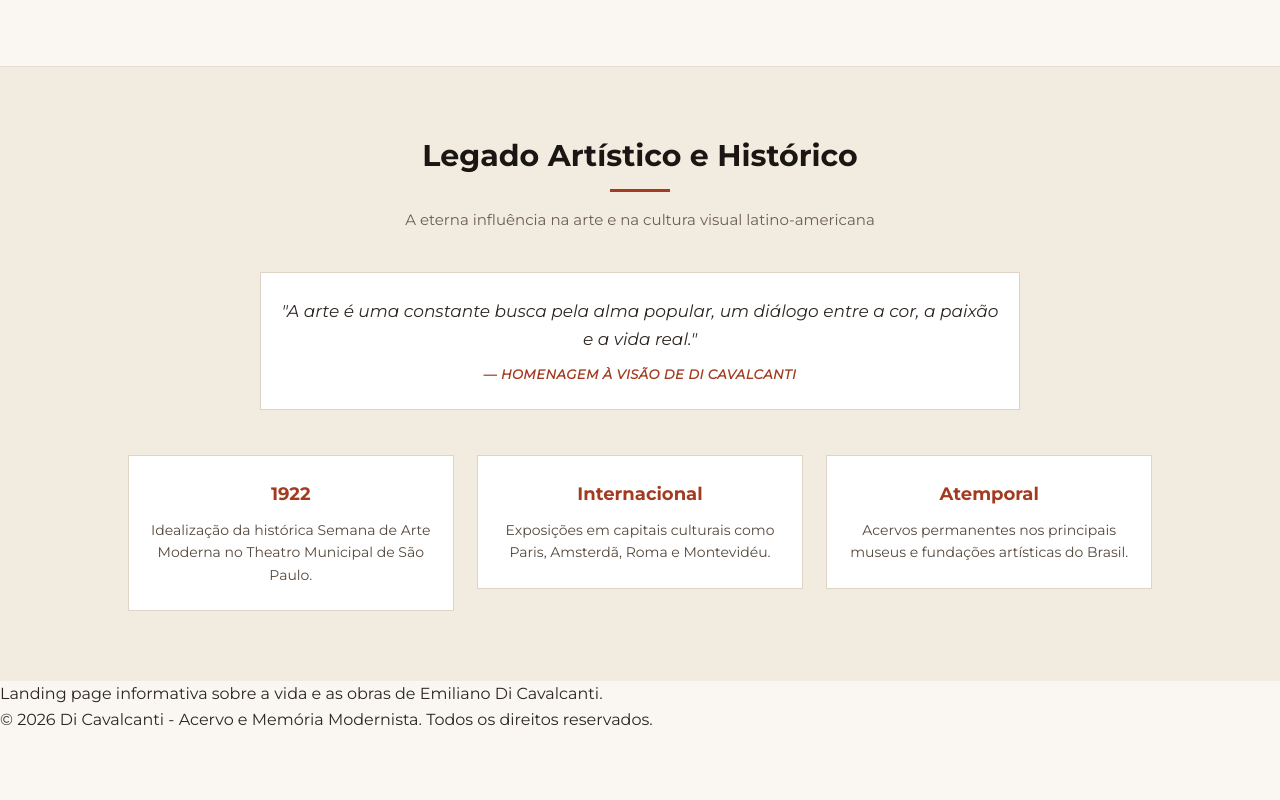
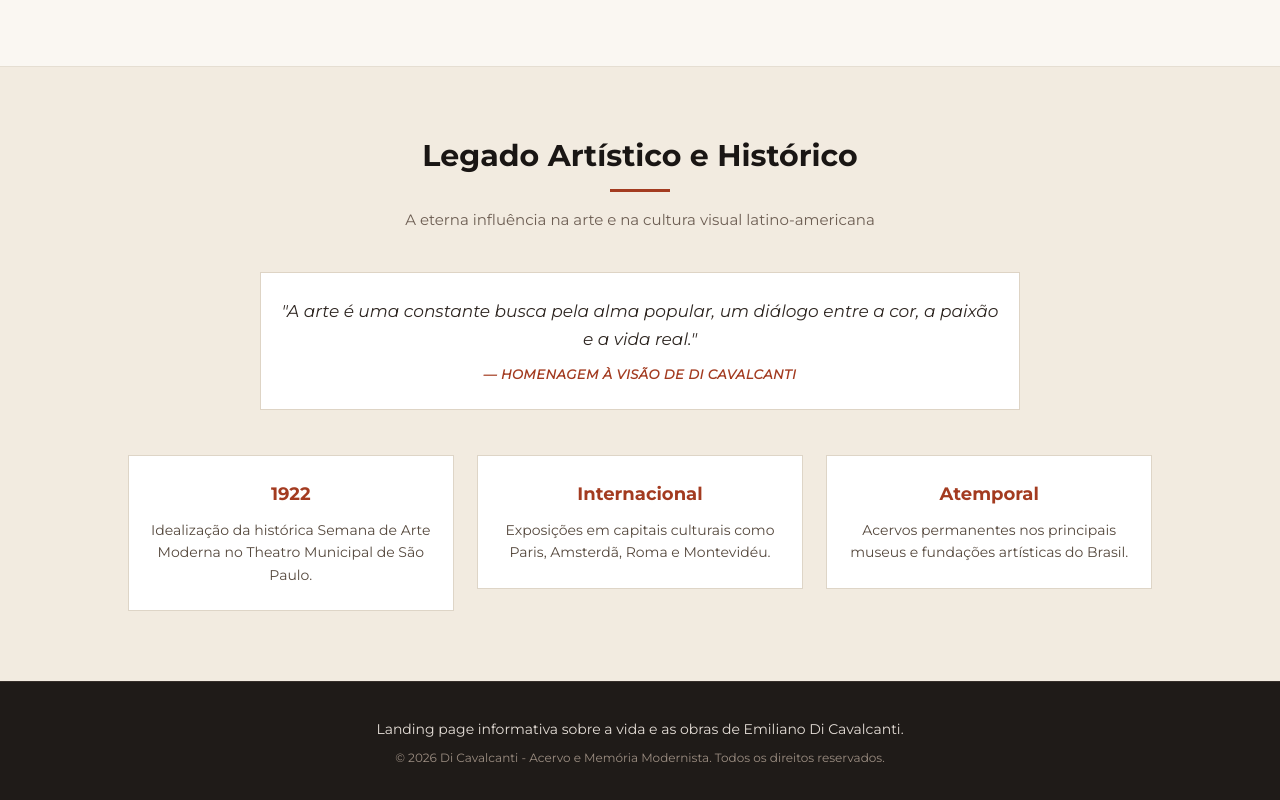
Before and after one commit to brunoproencadev/di-cavalcanti, a plain HTML site: page index.html in a window 1280 px wide. Shown: the part 2741-3541 px from the top of the page. Before the commit the page ends 3473 px from the top, so only its background shows below. Drawn offline with nearby package versions, Linux system fonts and the light colour scheme.

Commit message:
style(css): estilizar rodape principal com informacoes e copyright

```diff
--- a/css/style.css
+++ b/css/style.css
@@ -396,3 +396,32 @@ body {
   color: #55483d;
   line-height: 1.6;
 }
+
+/* Rodape Principal */
+.rodape-principal {
+  background-color: #1f1b18;
+  color: #d1c6bc;
+  padding-top: 36px;
+  padding-bottom: 36px;
+  border-top: 1px solid #362f2a;
+}
+
+.container-rodape {
+  max-width: 1100px;
+  margin-left: auto;
+  margin-right: auto;
+  padding-left: 24px;
+  padding-right: 24px;
+  text-align: center;
+}
+
+.texto-rodape {
+  font-size: 14px;
+  margin-bottom: 8px;
+  color: #e5ded7;
+}
+
+.creditos-rodape {
+  font-size: 12px;
+  color: #9c8e82;
+}
```
